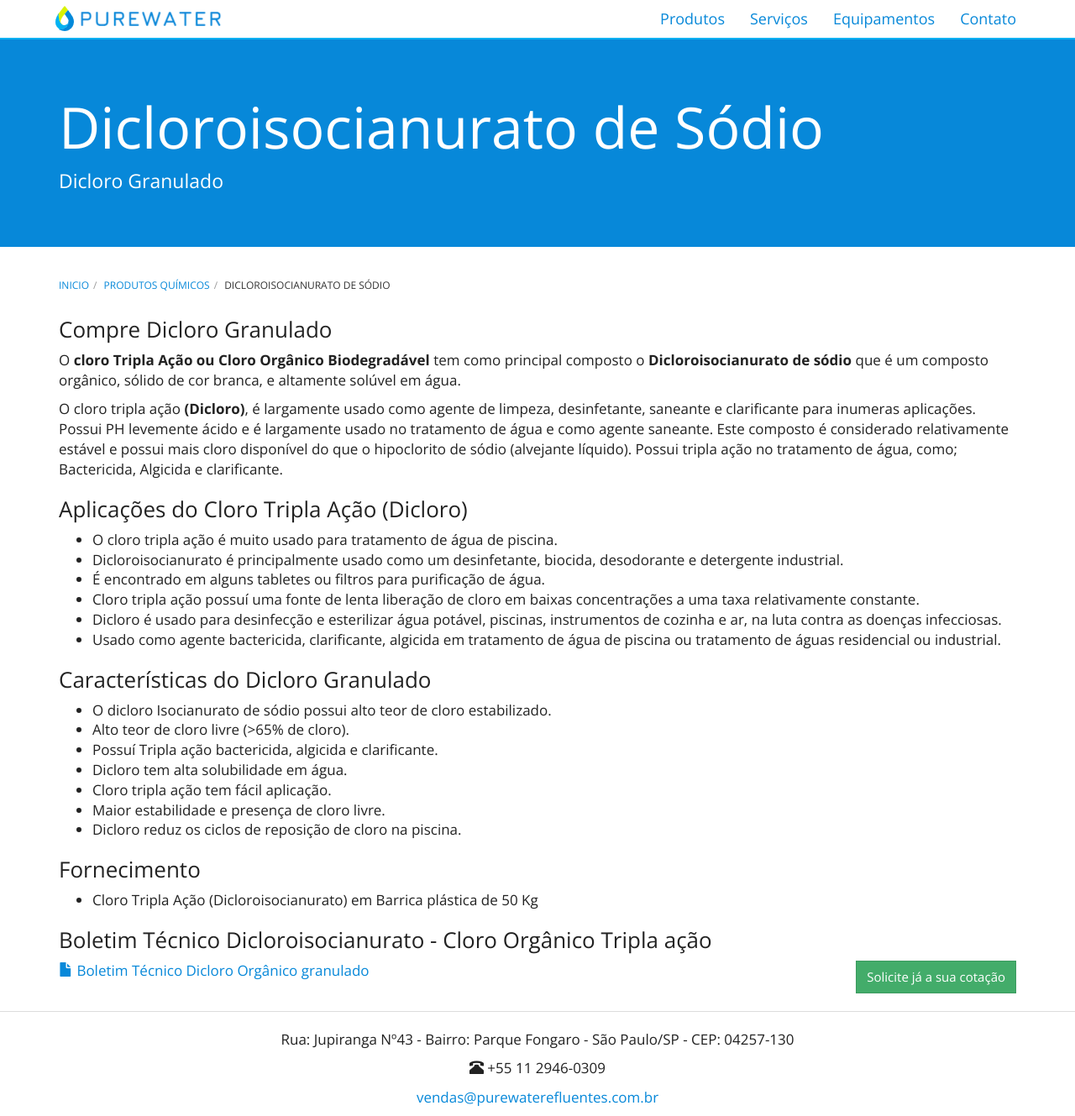
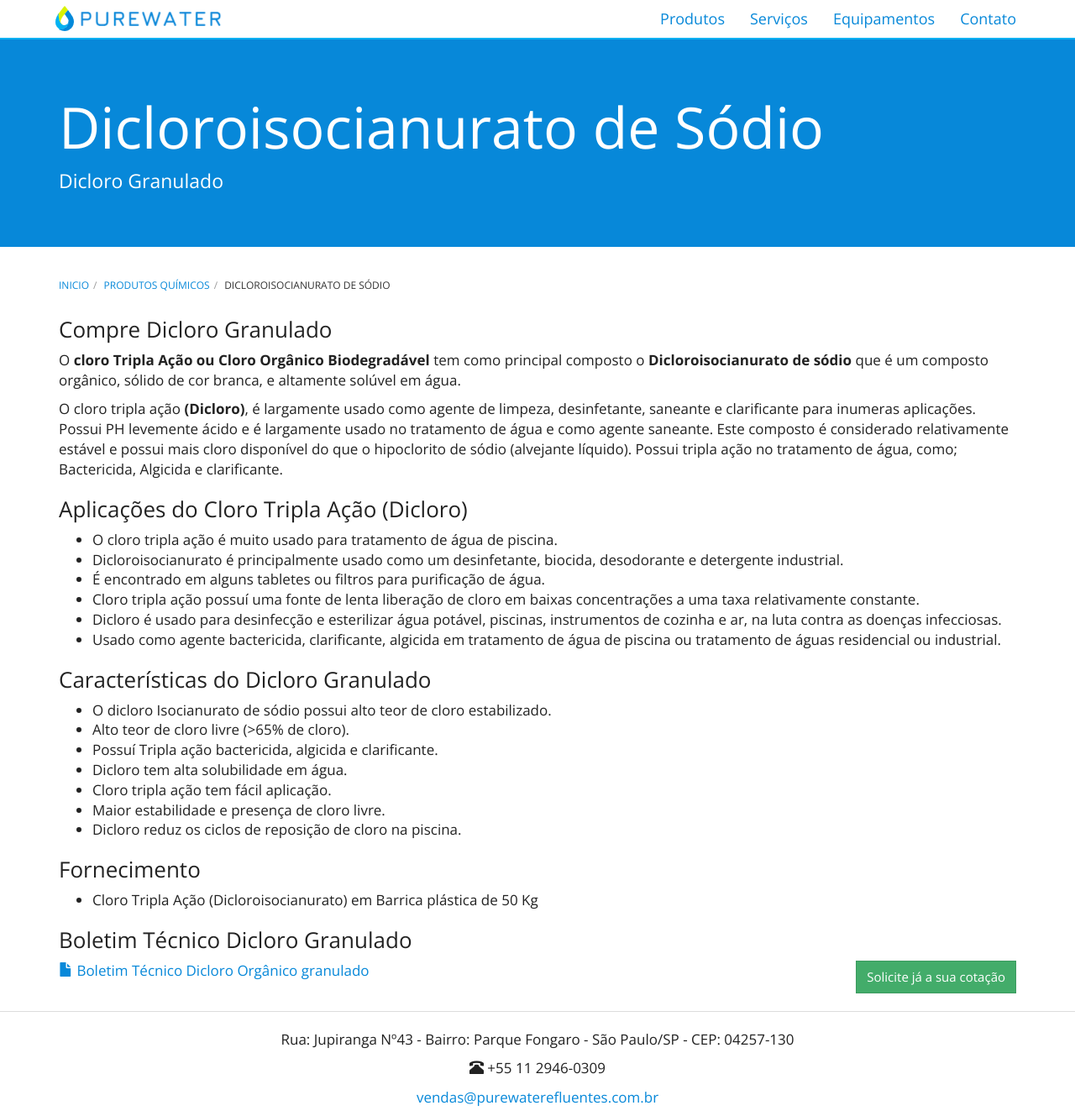
Before and after one commit to purewaterefluentes/purewaterefluentes.github.io, a Jekyll site: the page built from produtos/dicloroisocianurato-dicloro.md, in a window 1280 px wide and 1329 px high. Shown: the whole window at 84% size. Built offline with Jekyll 4.4.1, drawn with Linux system fonts in a browser that asks for light colours; nearby versions of some CDN libraries; library files that are not in the unit come from our copies.

Commit message:
Update dicloroisocianurato-dicloro.md

```diff
--- a/produtos/dicloroisocianurato-dicloro.md
+++ b/produtos/dicloroisocianurato-dicloro.md
@@ -37,6 +37,6 @@ Possui tripla ação no tratamento de água, como; Bactericida, Algicida e clari
 
 - Cloro Tripla Ação (Dicloroisocianurato) em Barrica plástica de 50 Kg
 
-### Boletim Técnico Dicloroisocianurato - Cloro Orgânico Tripla ação
+### Boletim Técnico Dicloro Granulado
 
 {% include purewater/link-boletim.html label="Boletim Técnico Dicloro Orgânico granulado" arquivo="BOLETIM TÉCNICO AQUA-POOLISO - DICLORO.pdf" %}
```
